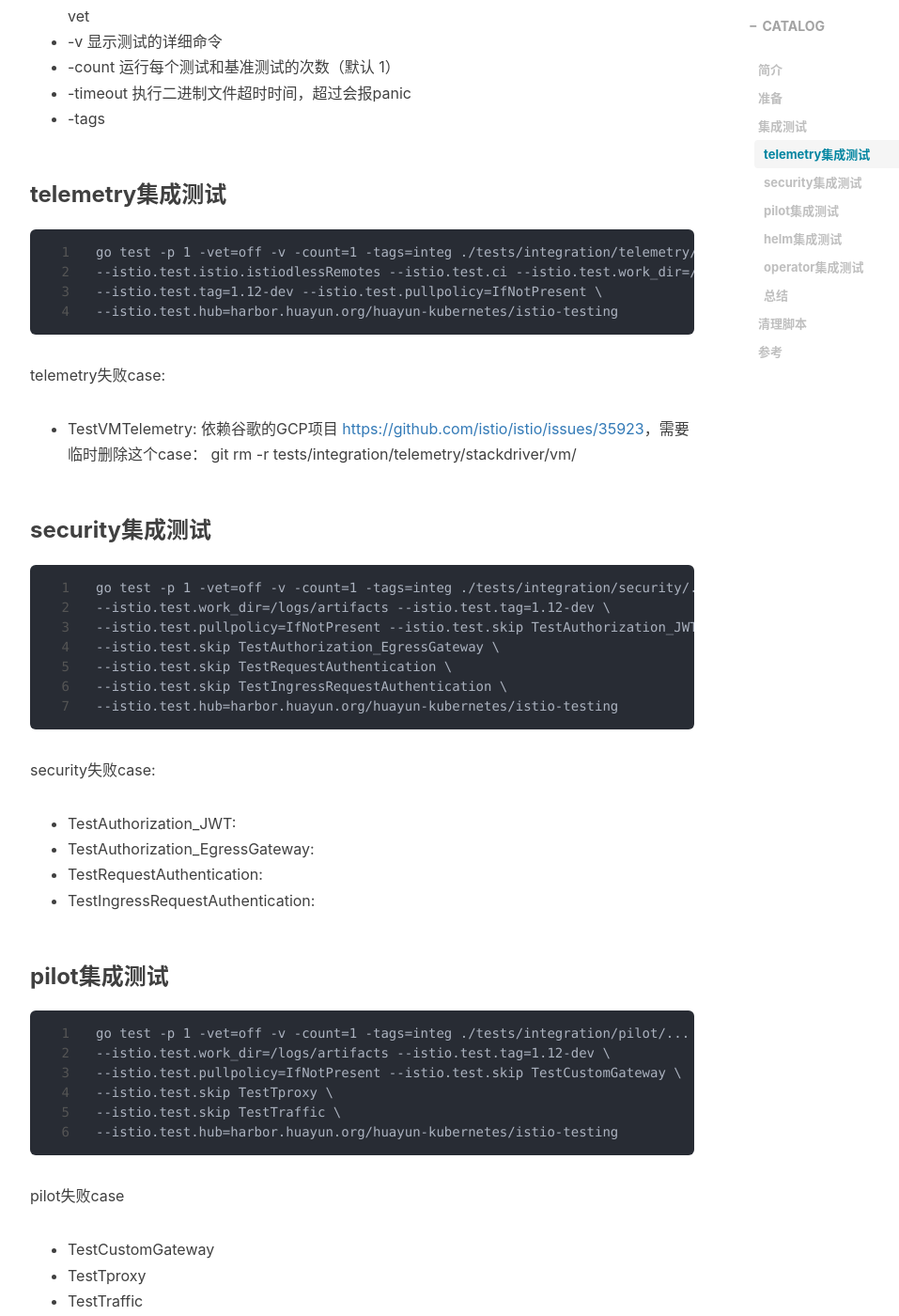
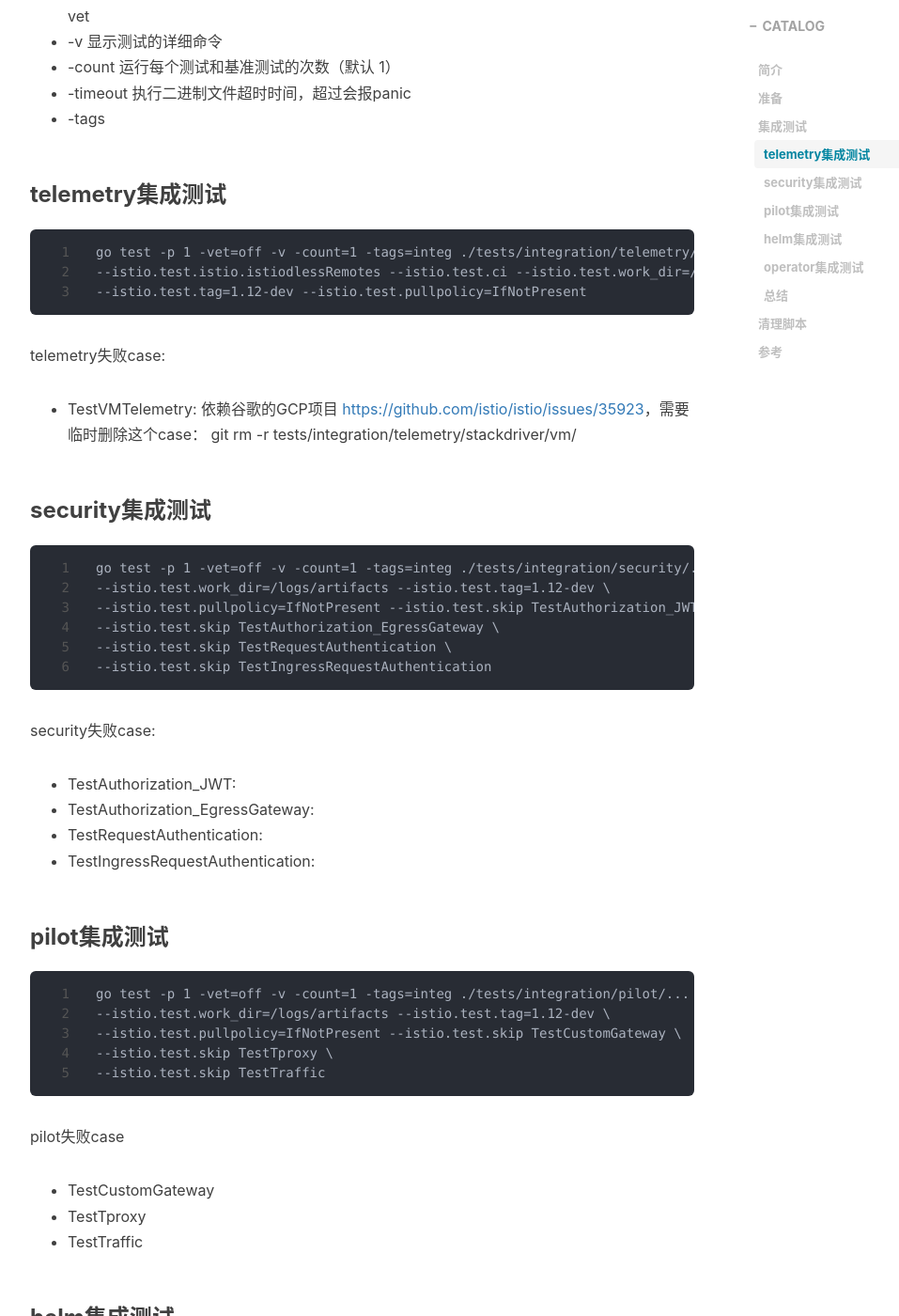
Before and after one commit to smallcoderhujin/blog, a Jekyll site: the page built from _posts/kubernetes/2021-12-24-istio-integration-test.md, in a window 1280 px wide and 1400 px high, scrolled down 2784 px. Shown: the whole window at 94% size, without its empty margins (233-1190 px from the left). Built offline with Jekyll 4.4.1, drawn with Linux system fonts in a browser that asks for light colours; nearby versions of some CDN libraries; comment, search, counter and statistics services are not loaded; some of the changed text lies outside the part shown.

Commit message:
add blog: istio test

```diff
--- a/_posts/kubernetes/2021-12-24-istio-integration-test.md
+++ b/_posts/kubernetes/2021-12-24-istio-integration-test.md
@@ -101,8 +101,7 @@ go test命令行参数介绍
 
     go test -p 1 -vet=off -v -count=1 -tags=integ ./tests/integration/telemetry/... -timeout 30m \
     --istio.test.istio.istiodlessRemotes --istio.test.ci --istio.test.work_dir=/logs/artifacts \
-    --istio.test.tag=1.12-dev --istio.test.pullpolicy=IfNotPresent \
-    --istio.test.hub=harbor.huayun.org/huayun-kubernetes/istio-testing
+    --istio.test.tag=1.12-dev --istio.test.pullpolicy=IfNotPresent
 
 telemetry失败case:
 - TestVMTelemetry: 依赖谷歌的GCP项目 <https://github.com/istio/istio/issues/35923>，需要临时删除这个case： git rm -r tests/integration/telemetry/stackdriver/vm/
@@ -114,8 +113,7 @@ telemetry失败case:
     --istio.test.pullpolicy=IfNotPresent --istio.test.skip TestAuthorization_JWT \
     --istio.test.skip TestAuthorization_EgressGateway \
     --istio.test.skip TestRequestAuthentication \
-    --istio.test.skip TestIngressRequestAuthentication \
-    --istio.test.hub=harbor.huayun.org/huayun-kubernetes/istio-testing
+    --istio.test.skip TestIngressRequestAuthentication
 
 security失败case:
 - TestAuthorization_JWT:
@@ -129,8 +127,7 @@ security失败case:
     --istio.test.work_dir=/logs/artifacts --istio.test.tag=1.12-dev \
     --istio.test.pullpolicy=IfNotPresent --istio.test.skip TestCustomGateway \
     --istio.test.skip TestTproxy \
-    --istio.test.skip TestTraffic \
-    --istio.test.hub=harbor.huayun.org/huayun-kubernetes/istio-testing
+    --istio.test.skip TestTraffic
 
 pilot失败case
 - TestCustomGateway
@@ -141,15 +138,13 @@ pilot失败case
 
     go test -p 1 -vet=off -v -count=1 -tags=integ ./tests/integration/helm/... -timeout 30m \
     --istio.test.work_dir=/logs/artifacts --istio.test.tag=1.12-dev \
-    --istio.test.pullpolicy=IfNotPresent \
-    --istio.test.hub=harbor.huayun.org/huayun-kubernetes/istio-testing
+    --istio.test.pullpolicy=IfNotPresent
 
 ### operator集成测试
 
     go test -p 1 -vet=off -v -count=1 -tags=integ ./tests/integration/operator/... -timeout 30m \
     --istio.test.work_dir=/logs/artifacts --istio.test.tag=1.12-dev \
-    --istio.test.pullpolicy=IfNotPresent \
-    --istio.test.hub=harbor.huayun.org/huayun-kubernetes/istio-testing
+    --istio.test.pullpolicy=IfNotPresent
 
 ### 总结
 
```
